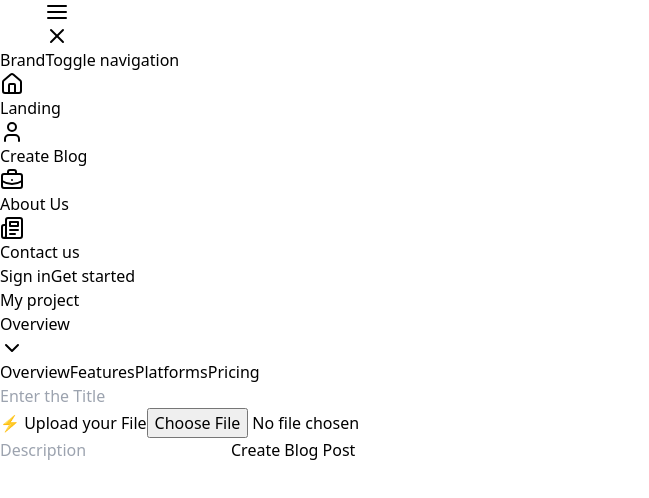
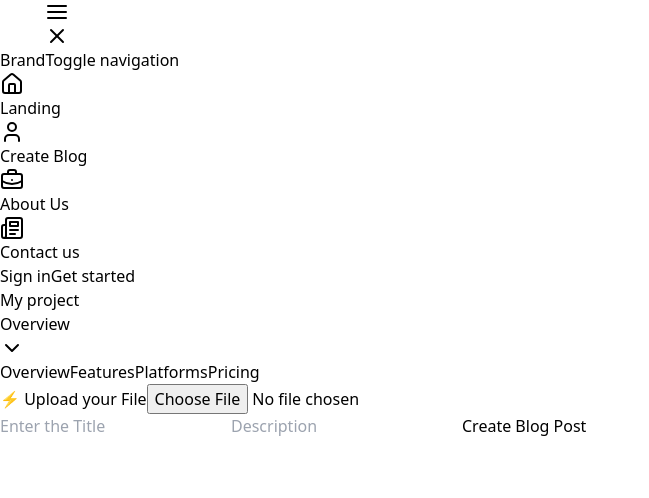
Before and after one commit to agpersonal6104/My-mini-Project, a Next.js app in the folder frontendproject/: page /createBlog in a window 1280 px wide. Shown: the top 498 px of the page, without its empty margins (0-649 px from the left). Built offline with nearby package versions, Linux system fonts and the light colour scheme.

Commit message:
Navbar Corrected

```diff
--- a/frontendproject/src/app/createBlog/page.jsx
+++ b/frontendproject/src/app/createBlog/page.jsx
@@ -83,7 +83,18 @@ const CreateBlog = () => {
   return (
     <div className="h-[90vh] flex justify-center items-center">
       <div className="flex items-center justify-center w-1/3 shadow-xl rounded-xl h-1/2">
-        <form className='flex flex-col items-start justify-center gap-4 border border-black h-[80%] w-[70%] px-16'>
+        <div>
+
+          <div className='flex justify-center max-w-2xl p-8 mx-auto mt-3 border-4 border-purple-300 rounded-lg'>
+            <label htmlFor="uploadfile" className='text-5xl font-vold '>⚡ Upload your File</label>
+            <input
+              onChange={handleUpload}
+              id='uploadfile' type="file" className='hidden'
+            />
+          </div>
+
+        </div>
+        <form className='flex flex-col items-start justify-center gap-4 h-[80%] w-[70%] px-16'>
           <input
             type="text"
             placeholder='Enter the Title'
@@ -91,13 +102,6 @@ const CreateBlog = () => {
             {...createBlogForm.getFieldProps('title')} // Connect the input to the formik field
           />
 
-          <div className='flex justify-center max-w-2xl p-8 mx-auto mt-3 border-4 border-blue-300 rounded-lg'>
-            <label htmlFor="uploadfile" className='text-5xl font-vold '>⚡ Upload your File</label>
-            <input
-              onChange={handleUpload}
-              id='uploadfile' type="file" className='hidden'
-            />
-          </div>
 
           <input
             type="text"
--- a/frontendproject/src/components/Navbar.jsx
+++ b/frontendproject/src/components/Navbar.jsx
@@ -100,7 +100,7 @@ const Navbar = () => {
                 </Link>
 
                 <Link
-                  className={"flex items-center p-2 text-sm text-gray-800 rounded-lg "+ ( path === '/account' ? 'bg-gray-200' : 'bg-white')}
+                  className={"flex items-center p-2 text-sm text-gray-800 rounded-lg "+ ( path === '/createBlog' ? 'bg-gray-200' : 'bg-white')}
                   href="/createBlog"
                 >
                   <svg
@@ -121,7 +121,7 @@ const Navbar = () => {
                   Create Blog
                 </Link>
                 <Link
-                  className={"flex items-center p-2 text-sm text-gray-800 rounded-lg "+ ( path === '/work' ? 'bg-gray-200' : 'bg-white')}
+                  className={"flex items-center p-2 text-sm text-gray-800 rounded-lg "+ ( path === '/aboutUs' ? 'bg-gray-200' : 'bg-white')}
                   href="/aboutUs"
                 >
                   <svg
@@ -144,7 +144,7 @@ const Navbar = () => {
                   About Us
                 </Link>
                 <Link
-                  className={"flex items-center p-2 text-sm text-gray-800 rounded-lg "+ ( path === '/blog' ? 'bg-gray-200' : 'bg-white')}
+                  className={"flex items-center p-2 text-sm text-gray-800 rounded-lg "+ ( path === '/ContactUs' ? 'bg-gray-200' : 'bg-white')}
                   href="/contactUs"
                 >
                   <svg
```
